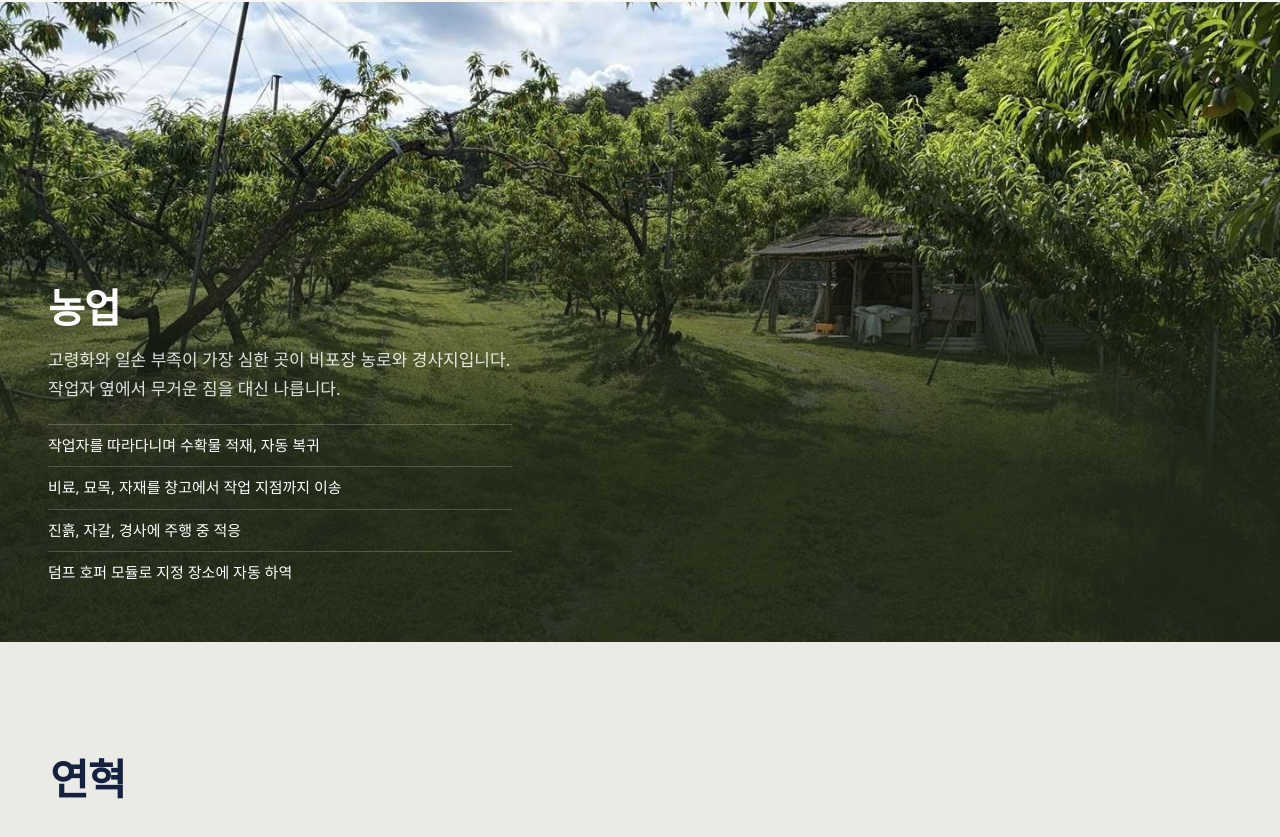
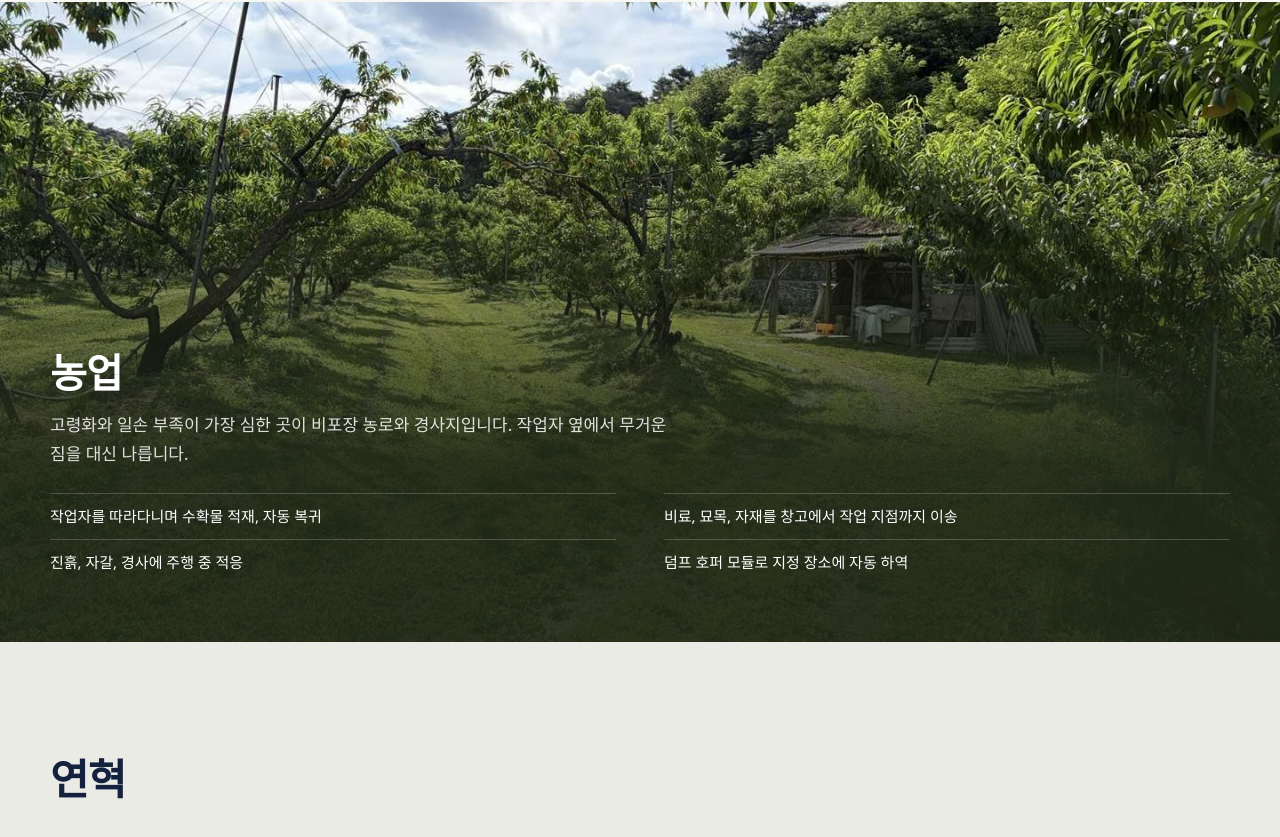
Before and after one commit to Mindev27/rosmos-web, a plain HTML site: page index.html in a window 1280 px wide. Shown: the part 4604-5441 px from the top of the page. Drawn offline with Linux system fonts and the light colour scheme; a web font is replaced by a local one.

Commit message:
Drop arm-equipped COMBOT shot, align agriculture section
- Remove the combot-arm image from the COMBOT product card
- Align .field-inner with the shared .wrap gutter so the section no
  longer sits flush against the viewport edge
- Lay the field list out in two columns on wide screens

Co-Authored-By: Claude Opus 5 <noreply@anthropic.com>

```diff
--- a/index.html
+++ b/index.html
@@ -149,7 +149,6 @@
       <article class="prod prod-yellow">
         <div class="prod-shots">
           <img src="assets/combot.png" alt="COMBOT 기본형" loading="lazy">
-          <img src="assets/combot-arm.png" alt="협동로봇 팔을 장착한 COMBOT" loading="lazy">
         </div>
         <div class="prod-info">
           <h3>COMBOT</h3>
--- a/styles.css
+++ b/styles.css
@@ -216,11 +216,19 @@ p { margin: 0; }
   content: ""; position: absolute; inset: 0;
   background: linear-gradient(180deg, rgba(30,38,22,0) 20%, rgba(30,38,22,.92) 72%);
 }
-.field-inner { position: relative; padding: 48px; max-width: 560px; }
+.field-inner {
+  position: relative; width: min(var(--wrap), 100% - 40px);
+  margin-inline: auto; padding: 56px 0;
+}
 .field h2 { font-size: 40px; }
-.field-inner p { margin-top: 12px; color: rgba(255,255,255,.85); }
-.field ul { margin: 20px 0 0; padding: 0; list-style: none; font-size: 15px; }
-.field li { padding: 8px 0; border-top: 1px solid rgba(255,255,255,.2); }
+.field-inner p { margin-top: 12px; max-width: 640px; color: rgba(255,255,255,.85); }
+/* 항목이 넷이라 넓은 화면에서는 2열로 펼쳐 섹션 폭을 채운다 */
+.field ul {
+  margin: 24px 0 0; padding: 0; list-style: none; font-size: 15px;
+  display: grid; grid-template-columns: repeat(2, minmax(0, 1fr));
+  column-gap: 48px;
+}
+.field li { padding: 10px 0; border-top: 1px solid rgba(255,255,255,.2); }
 
 .events { list-style: none; padding: 0; margin: 28px 0 0; border-top: 1px solid var(--line); }
 .events li { display: flex; gap: 28px; padding: 14px 0; border-bottom: 1px solid var(--line); }
@@ -293,7 +301,8 @@ p { margin: 0; }
   .prod-info { border-left: 0; border-top: 6px solid var(--accent); padding: 28px 24px; }
   .fields { grid-template-columns: 1fr; }
   .field { min-height: 560px; }
-  .field-inner { padding: 32px 20px; }
+  .field-inner { padding: 36px 0; }
+  .field ul { grid-template-columns: 1fr; }
   .hero-facts { grid-template-columns: 1fr; position: relative; }
   .hero-facts div, .hero-facts div:first-child { border-left: 0; padding: 12px 0; border-top: 1px solid rgba(255,255,255,.14); }
   .hero-copy { padding: 64px 0 48px; }
```
Also changed, not shown: 1 other file.
